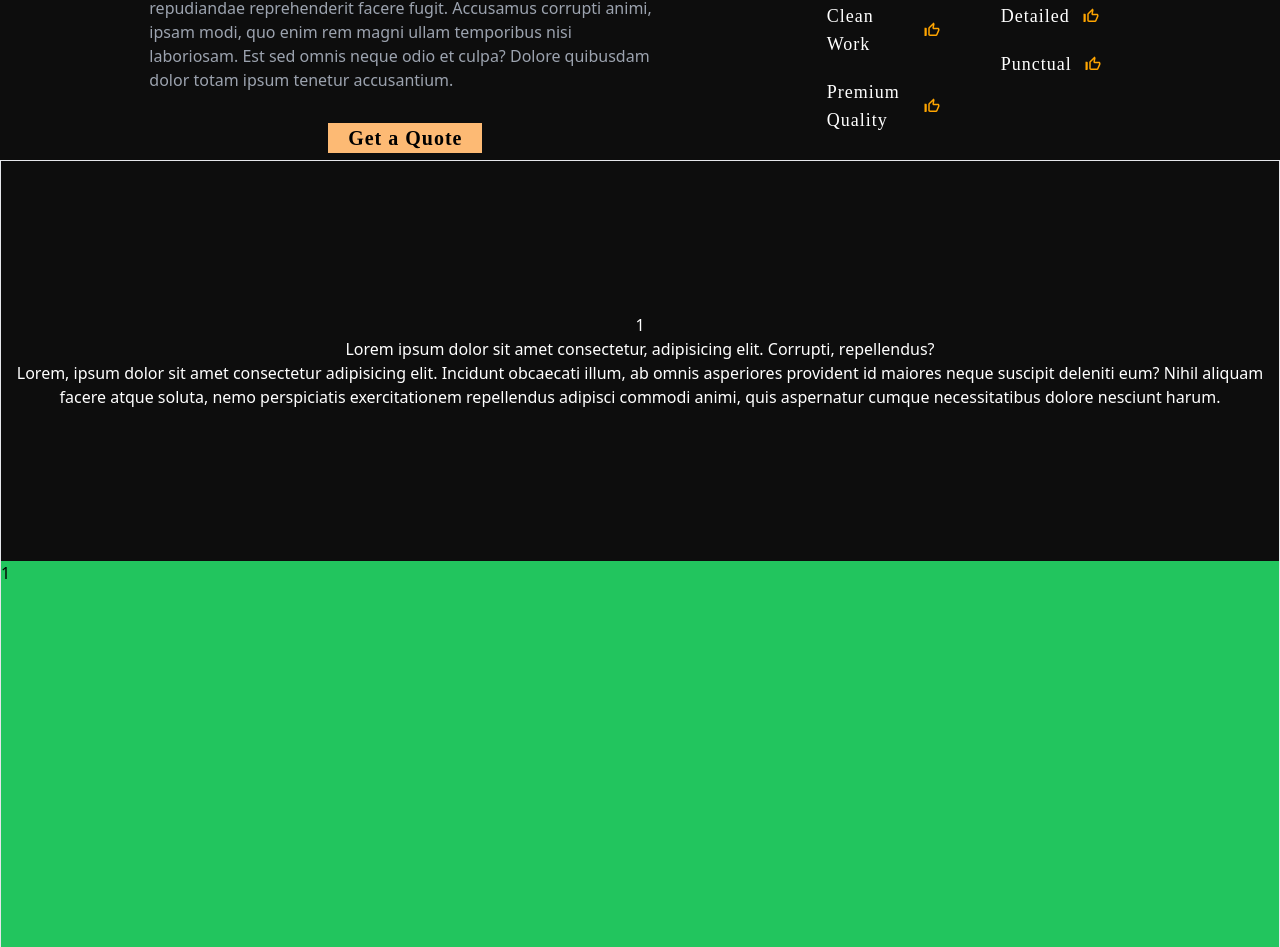
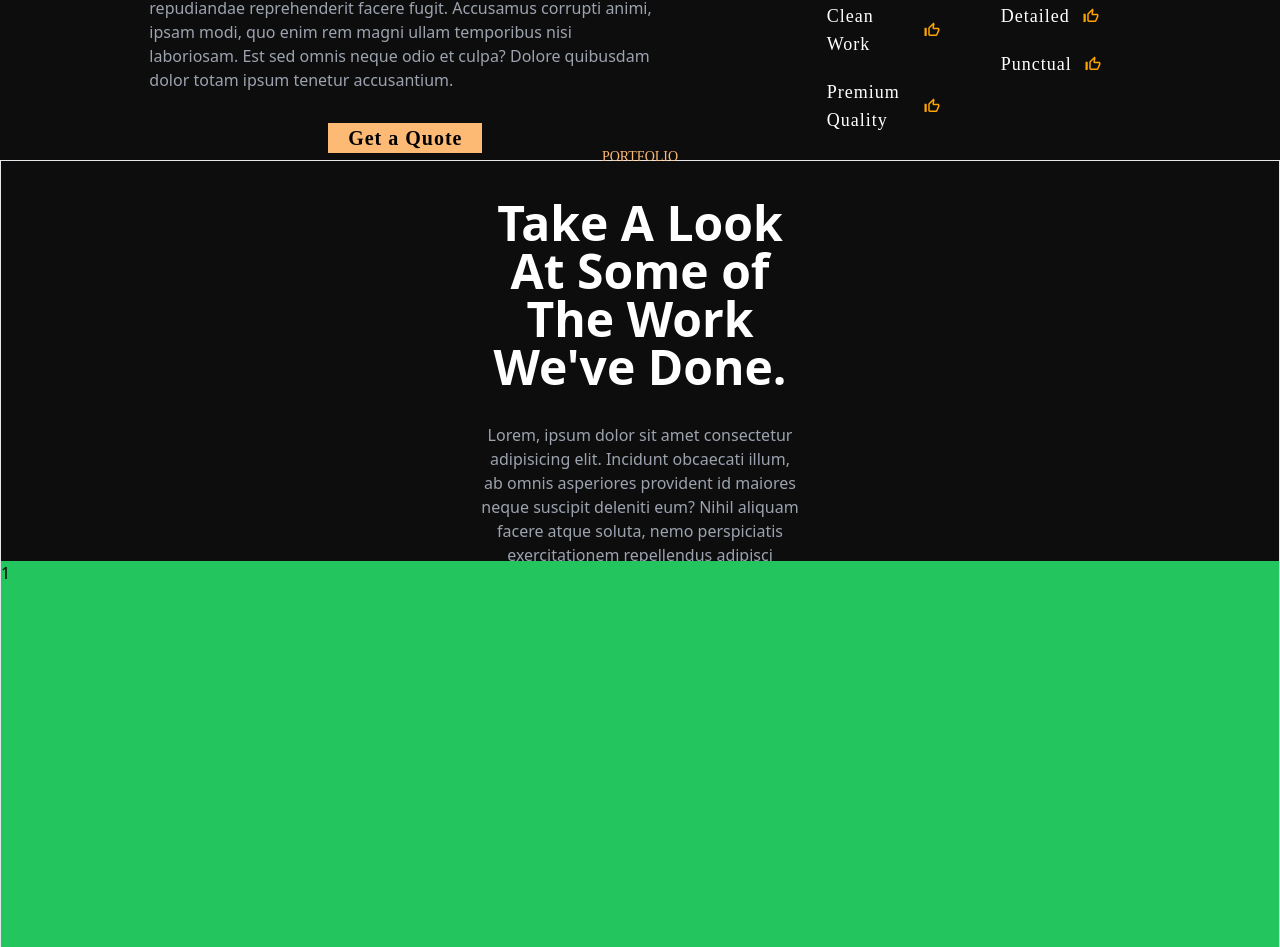
Before and after one commit to EzieVee/modern-tab, a Next.js app: page / in a window 1280 px wide. Shown: the part 2200-3147 px from the top of the page. Built offline with nearby package versions, Linux system fonts and the light colour scheme; a web font is replaced by a local one.

Commit message:
Portfolio before animations

```diff
--- a/components/Portfolio.tsx
+++ b/components/Portfolio.tsx
@@ -9,10 +9,10 @@ const Portfolio:React.FC<PortfolioProps> = () => {
   return (
     <div className="flex flex-col justify-center bg-black/70">
 
-<div className="h-[50vh] flex flex-col items-center justify-center text-center text-white">
-  <h4>1</h4>
-  <h1>Lorem ipsum dolor sit amet consectetur, adipisicing elit. Corrupti, repellendus?</h1>
-  <p>Lorem, ipsum dolor sit amet consectetur adipisicing elit. Incidunt obcaecati illum, ab omnis asperiores provident id maiores neque suscipit deleniti eum? Nihil aliquam facere atque soluta, nemo perspiciatis exercitationem repellendus adipisci commodi animi, quis aspernatur cumque necessitatibus dolore nesciunt harum.</p>
+<div className="h-[50vh] flex flex-col items-center justify-center text-center text-white px-[30rem] space-y-8">
+  <h4 className="mulishFont mt-10 text-orange-300 uppercase font-thin text-sm tracking-[1]">Portfolio</h4>
+  <h1 className="font-extrabold text-5xl text-white">Take A Look At Some of The Work We've Done.</h1>
+  <p className="text-gray-400 font-thin">Lorem, ipsum dolor sit amet consectetur adipisicing elit. Incidunt obcaecati illum, ab omnis asperiores provident id maiores neque suscipit deleniti eum? Nihil aliquam facere atque soluta, nemo perspiciatis exercitationem repellendus adipisci commodi animi, quis aspernatur cumque necessitatibus dolore nesciunt harum.</p>
 </div>
 
 <div className="h-[100vh] bg-green-500">
```
